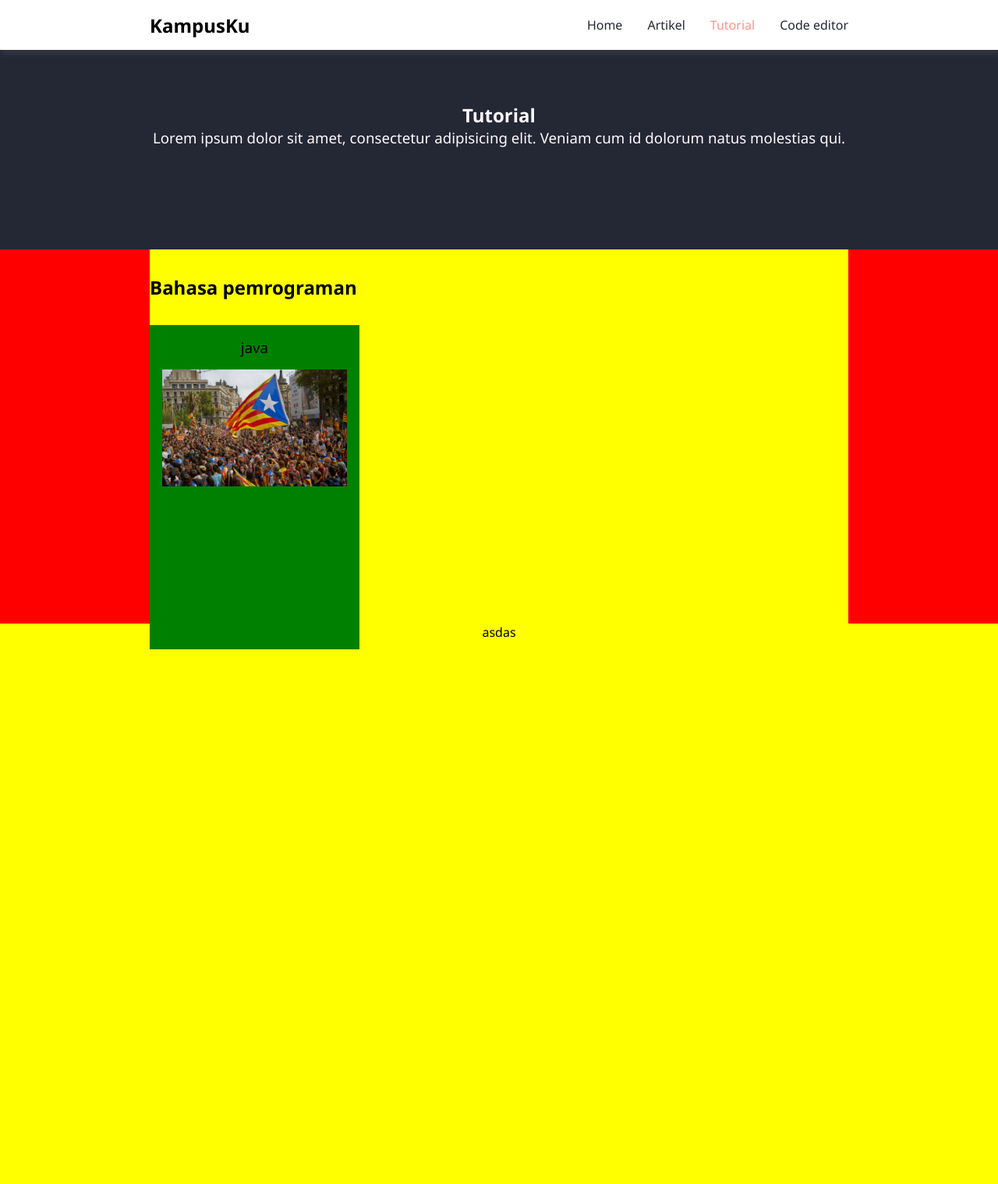
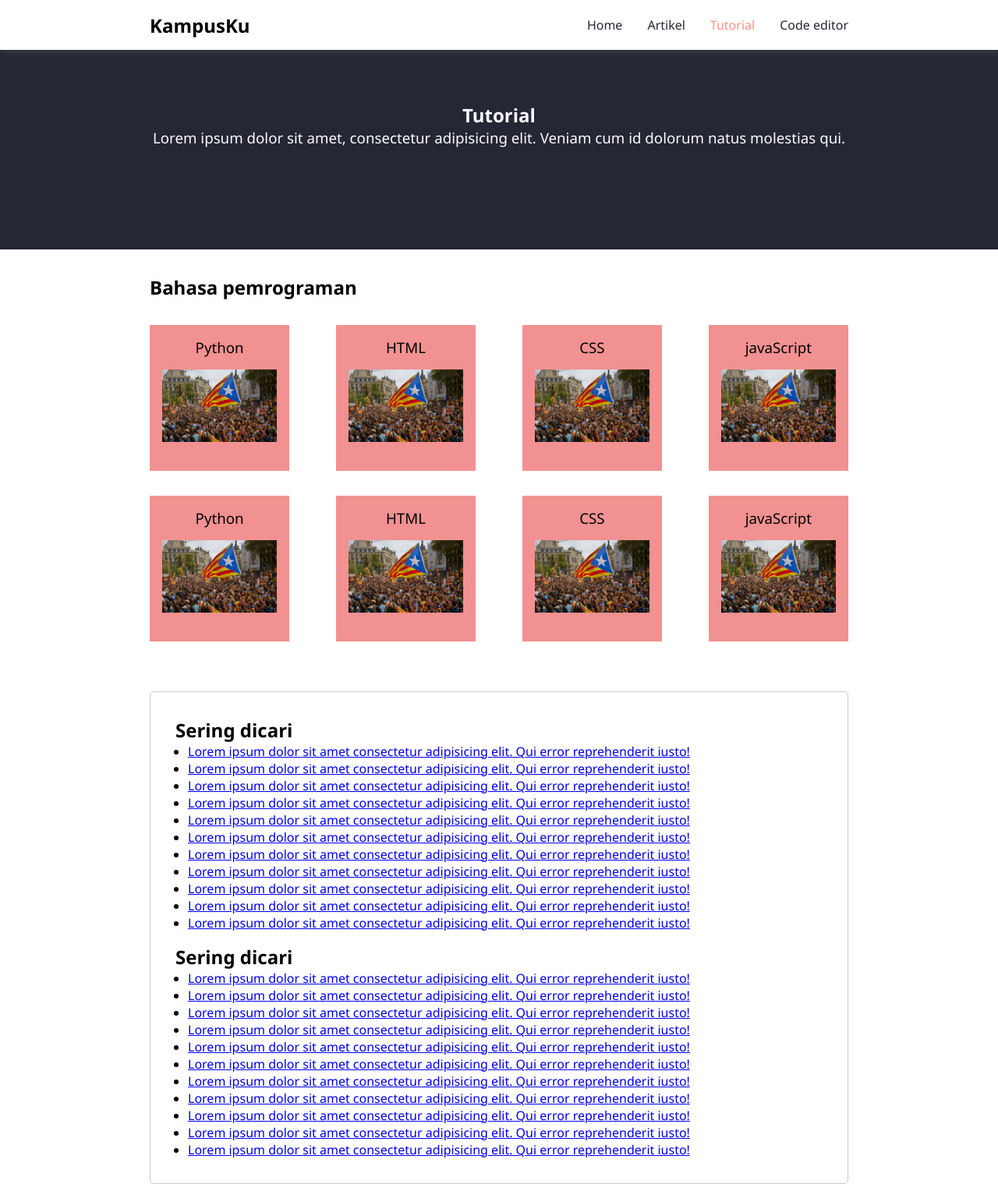
Before and after one commit to guntekhunter/kampusku, a PHP site: page /halaman/tutorial.html in a window 1280 px wide. Shown: the whole page at 78% size. Before the commit the page ends 833 px from the top, so only its background shows below. Run offline with PHP 8.4, Linux system fonts and the light colour scheme.

Commit message:
pengerjaan section 3 halaman tutorial

```diff
--- a/css/artikel.css
+++ b/css/artikel.css
@@ -16,6 +16,11 @@ section.dark-header{
     width: 70%;
     height: 100%;
     justify-content: space-around;
+}
+.container-header{
+    width: 70%;
+    height: 100%;
+    justify-content: space-around;
     display: flex;
 }
 /* section 2 */
@@ -23,7 +28,10 @@ section.dark-header{
     display: block;
 
 }
-.header{
+.container-artikel{
+    display: flex;
+}
+.header-page{
     margin-top:10rem;
     margin: auto;
     justify-content: space-around;
@@ -31,22 +39,23 @@ section.dark-header{
 }
 /* section dua */
 .artikel section.dua{
+    position: relative;
     justify-content: space-around;
     display: flex;
-    height:60vh;
+    height:auto;
     width: 100%;
     margin: 1rem 0rem;
 }
 .card-artikel{
     display: flex;
-    height: 90%;
+    height: auto;
     justify-content: space-between;
 }
 .card{
     text-align: center;
     font-weight: bold;
     width: 30%;
-    height:80%;
+    height:auto;
     padding: 1rem 0rem;
     justify-content: center;
     display: flex;
@@ -64,10 +73,15 @@ section.dark-header{
     left: 0;
 }
 .card-container img{
-    width: auto;
+    position: relative;
+    width: 100%;
     margin-top:1rem;
-    height: 80%;
+    height: auto;
     padding: 1em;
+}
+.header{
+    height: auto;
+    margin-top: 2rem;
 }
 .card.cerita{
     background: #D5D5D5;
--- a/css/tutorial.css
+++ b/css/tutorial.css
@@ -1,7 +1,7 @@
 /* section satu */
 .tutorial section.dua{
-    background: red;
-    height: 60vh;
+    position: relative;
+    height: auto;
     width: 100%;
     display: flex;
     justify-content: space-around;
@@ -9,24 +9,34 @@
 
 }
 .card-wrapper{
-    background: yellow;
     width: 100%;
     height: 100%;
-    justify-content: space-around;
     padding: 2rem 0rem;
 }
+.card-container-tutorial{
+    justify-content: space-between;
+    display: flex;
+    margin-top: 2rem;
+}
 .tutorial .card{
-    background: green;
+    background: #F29191;
     display: block;
-    height: 100%;
+    height: auto;
+    width: 20%;
 }
 .card-image{
     padding:1rem;
 }
+
+/* section 3 */
 .tutorial section.tiga{
-    background: yellow;
     height: 60vh;
     width: 100%;
     display: flex;
     justify-content: space-around;
 }
+.tutorial .tiga ul{
+    margin-left:1rem;
+
+    text-decoration: none;
+}
--- a/halaman/artikel.html
+++ b/halaman/artikel.html
@@ -24,7 +24,7 @@
     </header>
     <section class="dark-header">
         <div class="container container-artikel">
-            <div class="header">
+            <div class="header-page">
                 <h1 class="putih">Artikel</h1>
                 <h3 class="putih">Lorem ipsum dolor sit amet, consectetur adipisicing elit. Veniam cum id dolorum natus
                     molestias qui.
--- a/halaman/tutorial.html
+++ b/halaman/tutorial.html
@@ -25,7 +25,7 @@
     </header>
     <section class="dark-header">
         <div class="container container-artikel">
-            <div class="header">
+            <div class="header-page">
                 <h1 class="putih">Tutorial</h1>
                 <h3 class="putih">Lorem ipsum dolor sit amet, consectetur adipisicing elit. Veniam cum id dolorum natus
                     molestias qui.
@@ -37,21 +37,133 @@
         <div class="container">
             <div class="card-wrapper">
                 <h1>Bahasa pemrograman</h1>
-                <div class="gap"></div>
-                <div class="gap"></div>
-                <div class="card">
-                    <div class="card-text">
-                        <h3>java</h3>
+                <div class="card-container-tutorial">
+                    <div class="card">
+                        <div class="card-text">
+                            <h3>Python</h3>
+                        </div>
+                        <div class="card-image">
+                            <img src="../image/artikel page/Image 9.png" alt="">
+                        </div>
                     </div>
-                    <div class="card-image">
-                        <img src="../image/artikel page/Image 9.png" alt="">
+                    <div class="card">
+                        <div class="card-text">
+                            <h3>HTML</h3>
+                        </div>
+                        <div class="card-image">
+                            <img src="../image/artikel page/Image 9.png" alt="">
+                        </div>
                     </div>
+                    <div class="card">
+                        <div class="card-text">
+                            <h3>CSS</h3>
+                        </div>
+                        <div class="card-image">
+                            <img src="../image/artikel page/Image 9.png" alt="">
+                        </div>
+                    </div>
+                    <div class="card">
+                        <div class="card-text">
+                            <h3>javaScript</h3>
+                        </div>
+                        <div class="card-image">
+                            <img src="../image/artikel page/Image 9.png" alt="">
+                        </div>
+                    </div>
+
+                </div>
+                <div class="card-container-tutorial">
+                    <div class="card">
+                        <div class="card-text">
+                            <h3>Python</h3>
+                        </div>
+                        <div class="card-image">
+                            <img src="../image/artikel page/Image 9.png" alt="">
+                        </div>
+                    </div>
+                    <div class="card">
+                        <div class="card-text">
+                            <h3>HTML</h3>
+                        </div>
+                        <div class="card-image">
+                            <img src="../image/artikel page/Image 9.png" alt="">
+                        </div>
+                    </div>
+                    <div class="card">
+                        <div class="card-text">
+                            <h3>CSS</h3>
+                        </div>
+                        <div class="card-image">
+                            <img src="../image/artikel page/Image 9.png" alt="">
+                        </div>
+                    </div>
+                    <div class="card">
+                        <div class="card-text">
+                            <h3>javaScript</h3>
+                        </div>
+                        <div class="card-image">
+                            <img src="../image/artikel page/Image 9.png" alt="">
+                        </div>
+                    </div>
+
                 </div>
             </div>
         </div>
     </section>
     <section class="tiga">
-        asdas
+        <div class="container header">
+            <h1>Sering dicari</h1>
+            <ul>
+                <li><a href="#">Lorem ipsum dolor sit amet consectetur adipisicing elit. Qui error reprehenderit
+                        iusto!</a></li>
+                <li><a href="#">Lorem ipsum dolor sit amet consectetur adipisicing elit. Qui error reprehenderit
+                        iusto!</a></li>
+                <li><a href="#">Lorem ipsum dolor sit amet consectetur adipisicing elit. Qui error reprehenderit
+                        iusto!</a></li>
+                <li><a href="#">Lorem ipsum dolor sit amet consectetur adipisicing elit. Qui error reprehenderit
+                        iusto!</a></li>
+                <li><a href="#">Lorem ipsum dolor sit amet consectetur adipisicing elit. Qui error reprehenderit
+                        iusto!</a></li>
+                <li><a href="#">Lorem ipsum dolor sit amet consectetur adipisicing elit. Qui error reprehenderit
+                        iusto!</a></li>
+                <li><a href="#">Lorem ipsum dolor sit amet consectetur adipisicing elit. Qui error reprehenderit
+                        iusto!</a></li>
+                <li><a href="#">Lorem ipsum dolor sit amet consectetur adipisicing elit. Qui error reprehenderit
+                        iusto!</a></li>
+                <li><a href="#">Lorem ipsum dolor sit amet consectetur adipisicing elit. Qui error reprehenderit
+                        iusto!</a></li>
+                <li><a href="#">Lorem ipsum dolor sit amet consectetur adipisicing elit. Qui error reprehenderit
+                        iusto!</a></li>
+                <li><a href="#">Lorem ipsum dolor sit amet consectetur adipisicing elit. Qui error reprehenderit
+                        iusto!</a></li>
+            </ul>
+            <div class="gap"></div>
+            <h1>Sering dicari</h1>
+            <ul>
+                <li><a href="#">Lorem ipsum dolor sit amet consectetur adipisicing elit. Qui error reprehenderit
+                        iusto!</a></li>
+                <li><a href="#">Lorem ipsum dolor sit amet consectetur adipisicing elit. Qui error reprehenderit
+                        iusto!</a></li>
+                <li><a href="#">Lorem ipsum dolor sit amet consectetur adipisicing elit. Qui error reprehenderit
+                        iusto!</a></li>
+                <li><a href="#">Lorem ipsum dolor sit amet consectetur adipisicing elit. Qui error reprehenderit
+                        iusto!</a></li>
+                <li><a href="#">Lorem ipsum dolor sit amet consectetur adipisicing elit. Qui error reprehenderit
+                        iusto!</a></li>
+                <li><a href="#">Lorem ipsum dolor sit amet consectetur adipisicing elit. Qui error reprehenderit
+                        iusto!</a></li>
+                <li><a href="#">Lorem ipsum dolor sit amet consectetur adipisicing elit. Qui error reprehenderit
+                        iusto!</a></li>
+                <li><a href="#">Lorem ipsum dolor sit amet consectetur adipisicing elit. Qui error reprehenderit
+                        iusto!</a></li>
+                <li><a href="#">Lorem ipsum dolor sit amet consectetur adipisicing elit. Qui error reprehenderit
+                        iusto!</a></li>
+                <li><a href="#">Lorem ipsum dolor sit amet consectetur adipisicing elit. Qui error reprehenderit
+                        iusto!</a></li>
+                <li><a href="#">Lorem ipsum dolor sit amet consectetur adipisicing elit. Qui error reprehenderit
+                        iusto!</a></li>
+            </ul>
+        </div>
     </section>
 
 </body>
```
